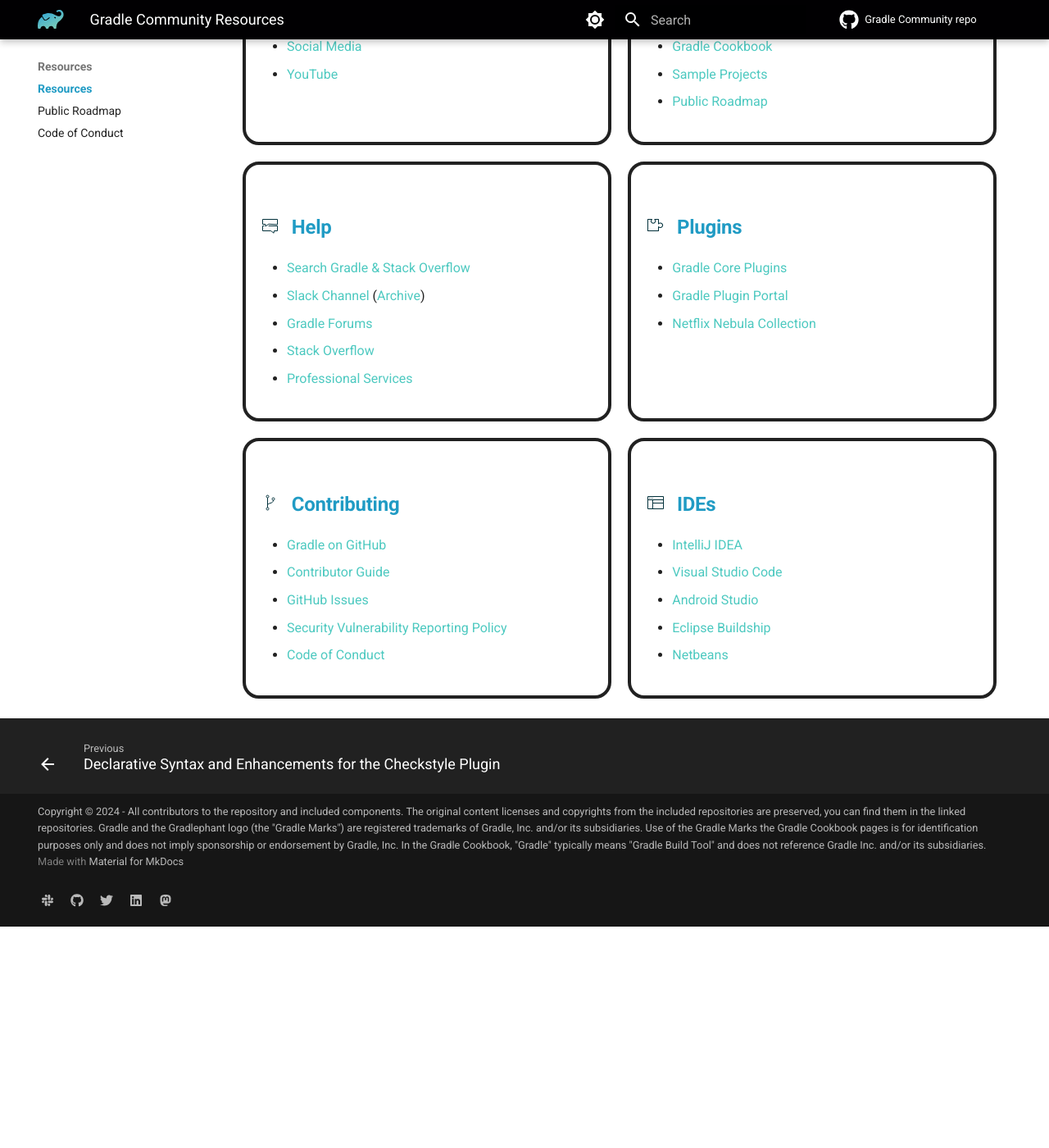
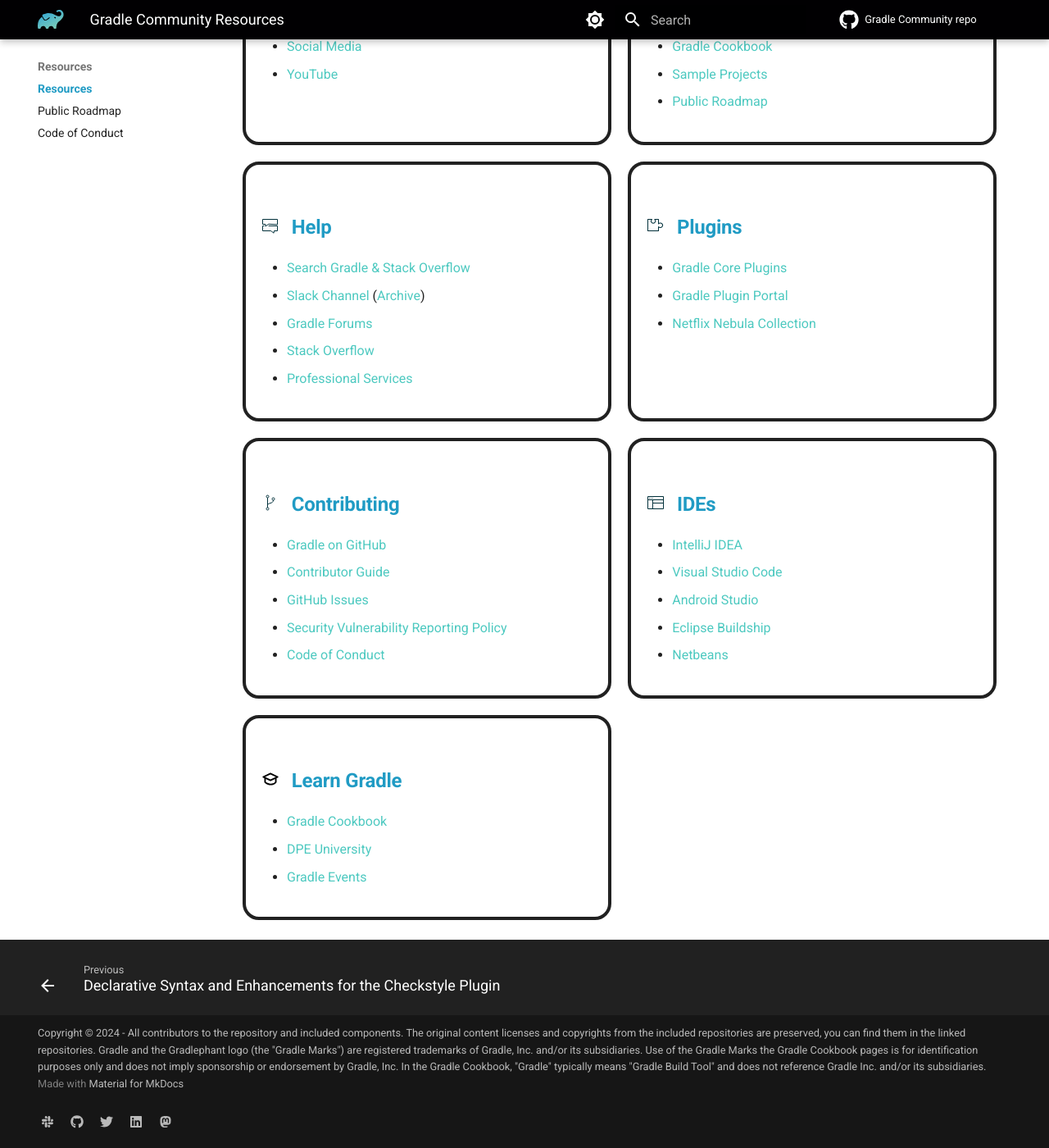
Before and after one commit to gradle/community, an MkDocs documentation site: the page built from docs/resources/README.md, in a window 1280 px wide and 1400 px high, scrolled down 450 px. Shown: the whole window at 82% size. Built offline with MkDocs 1.6.1 and Material for MkDocs 9.7.7, drawn with Linux system fonts in a browser that asks for light colours; plug-ins that fetch from the network failed and are left out; comment, search, counter and statistics services are not loaded; before the commit the page ends 1580 px from its top, so only the background shows below that.

Commit message:
Enable Google Tag analytics for DPE University links + Add Learning resources

```diff
--- a/docs/assets/css/gradle.css
+++ b/docs/assets/css/gradle.css
@@ -89,6 +89,10 @@ h4 {
             font-weight: bolder;
             span {
                 margin-right: 0.5rem;
+                .section-icon {
+                    width: 20px;
+                    height: 20px;
+                }
             }
         }
 
@@ -114,6 +118,10 @@ h4 {
     border-width: 1px;
     border-radius: 8px;
     transition: background-color .3s ease, border .3s ease;
+}
+
+.icon {
+    width: 20px;
 }
 
 .button--blue,
--- a/docs/assets/js/google-tag-support.js
+++ b/docs/assets/js/google-tag-support.js
@@ -7,7 +7,9 @@ document.addEventListener("DOMContentLoaded", (event) => {
         link.setAttribute("promo", "yes")
         link.setAttribute("promo_offer", "DPEU")
         link.setAttribute("promo_type", link.getElementsByTagName("a") ? "link" : "image")
-        link.setAttribute("promo_location", "community-site")
+        if (!link.getAttribute("promo_location")) {
+          link.setAttribute("promo_location", "community-site")
+        }
       }
     }
   });
--- a/docs/resources/README.md
+++ b/docs/resources/README.md
@@ -47,6 +47,12 @@ resources:
     - <a href="https://developer.android.com/studio/build/index.html">Android Studio</a>
     - <a href="http://www.vogella.com/tutorials/EclipseGradle/article.html">Eclipse Buildship</a>
     - <a href="https://netbeans.apache.org/">Netbeans</a>
+-  section: Learn Gradle
+   icon: ../images/icons/learn.svg
+   links:
+    - <a href="https://cookbook.gradle.org">Gradle Cookbook</a>
+    - <a promo_location="Learning Resources" href="https://dpeuniversity.gradle.com/app">DPE University</a>
+    - <a href="https://gradle.com/training/">Gradle Events</a>
 ---
 
 Below you can see the list of the Gradle community resources
--- a/overrides/resources.html
+++ b/overrides/resources.html
@@ -8,7 +8,7 @@
       <div class="header">
         <h3>
           <span class="text-with-icon__icon text-with-icon__icon--20x20" aria-hidden="true">
-            <img src="{{ resource.icon }}"/>
+            <img class="section-icon" src="{{ resource.icon }}"/>
           </span>
           <span>{{ resource.section }}</span>
         </h2>
```
Also changed, not shown: docs/images/icons/learn.svg (added).
